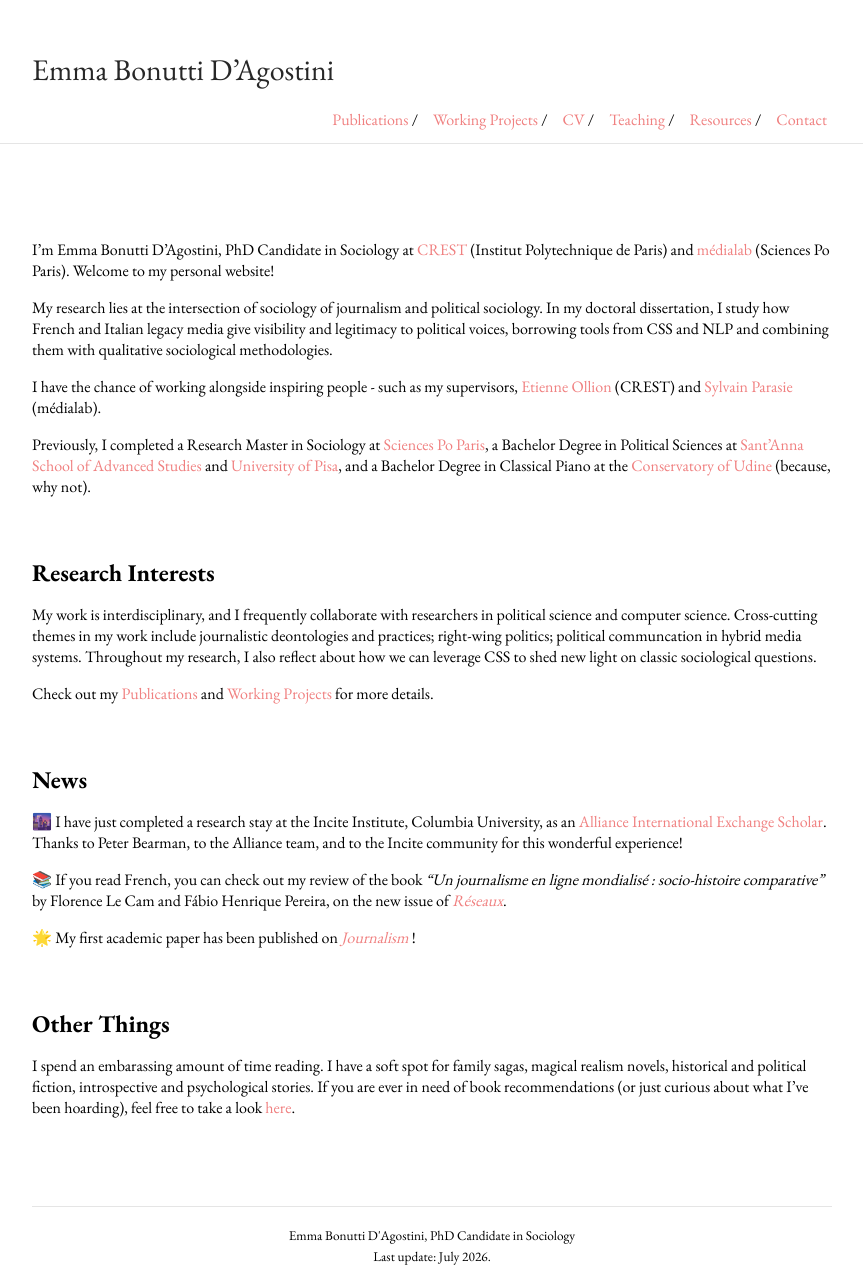
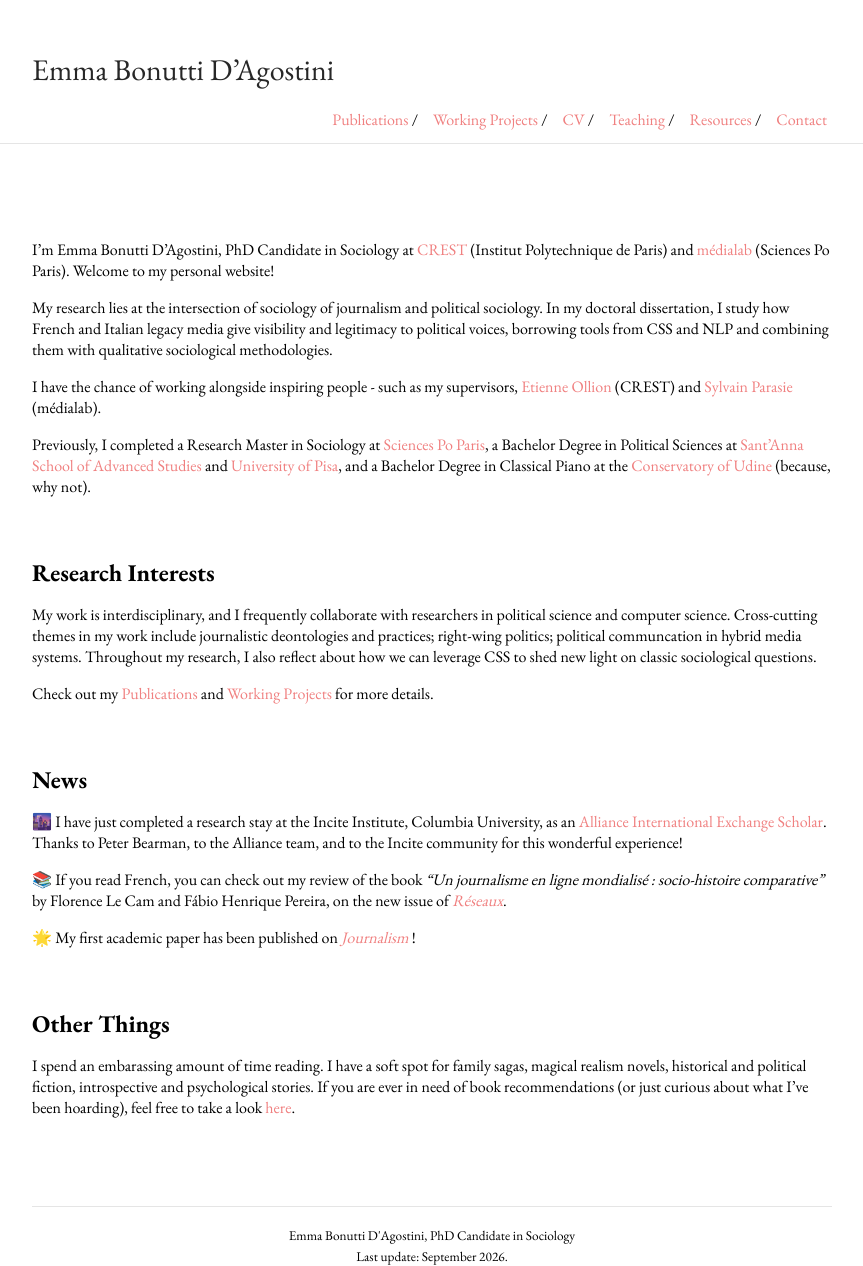
Before and after one commit to emmabonuttidagostini/emmabonuttidagostini.github.io, a Jekyll site: the page built from index.md, in a window 1280 px wide. Shown: the whole page, without its empty margins (208-1071 px from the left). Built offline with Jekyll 4.4.1, drawn with Linux system fonts in a browser that asks for light colours.

Commit message:
Update _config.yml

```diff
--- a/_config.yml
+++ b/_config.yml
@@ -9,7 +9,7 @@ tracking_id: #
 
 footer: yes
 footer_url: "https://emmabouttidagostini.github.io"
-footer_text: "Emma Bonutti D'Agostini, PhD Candidate in Sociology<br>Last update: July 2026."
+footer_text: "Emma Bonutti D'Agostini, PhD Candidate in Sociology<br>Last update: September 2026."
 
 sass:
     style: compressed
@@ -21,7 +21,7 @@ nav:
  - name: "Working Projects"
    link: "/projects"
  - name: "CV"
-   link: "BONUTTI D'AGOSTINI-CV-2026.07.pdf"
+   link: "BONUTTI D'AGOSTINI-CV-2026.09.pdf"
  - name: "Teaching"
    link: "/teaching"
  - name: "Resources"
```
